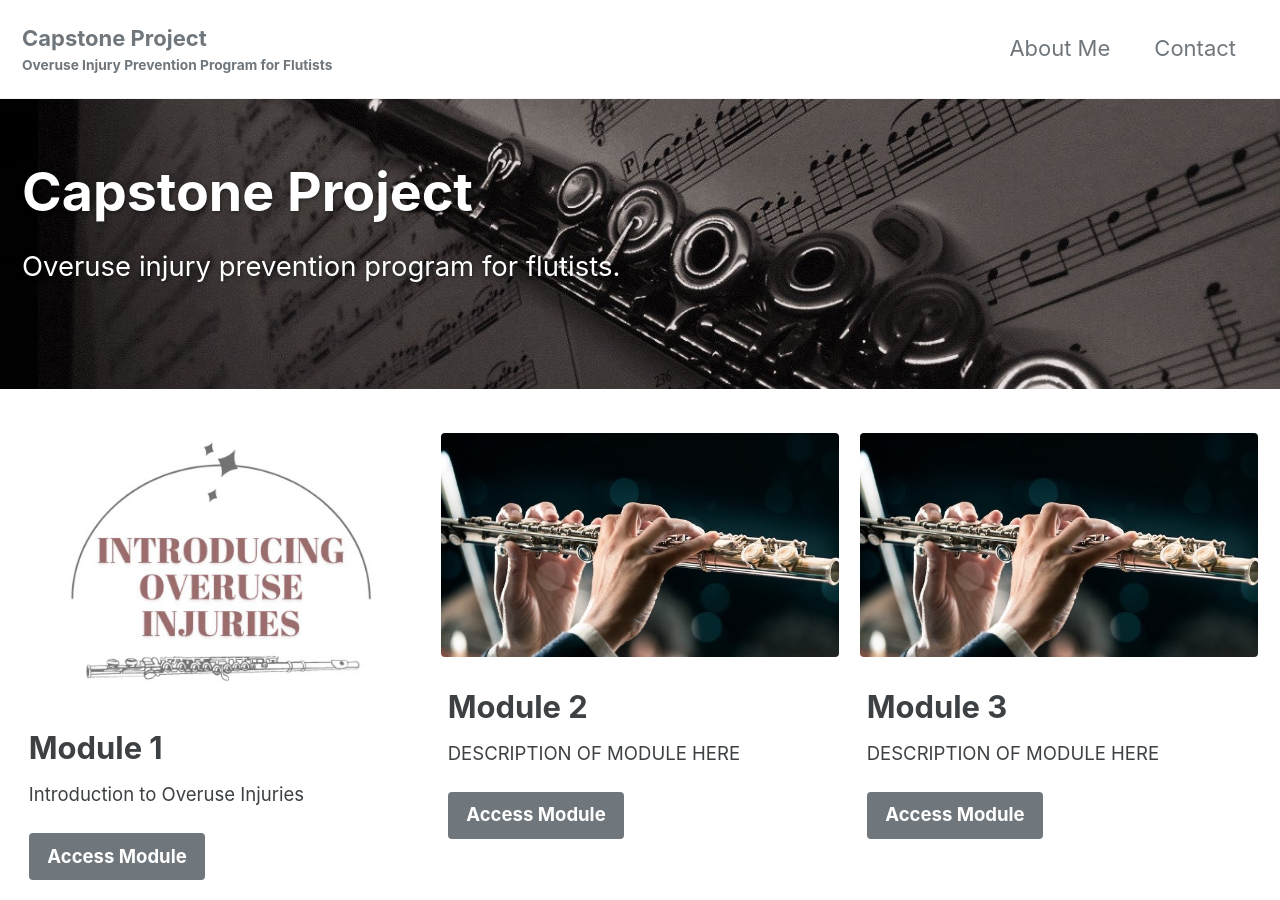
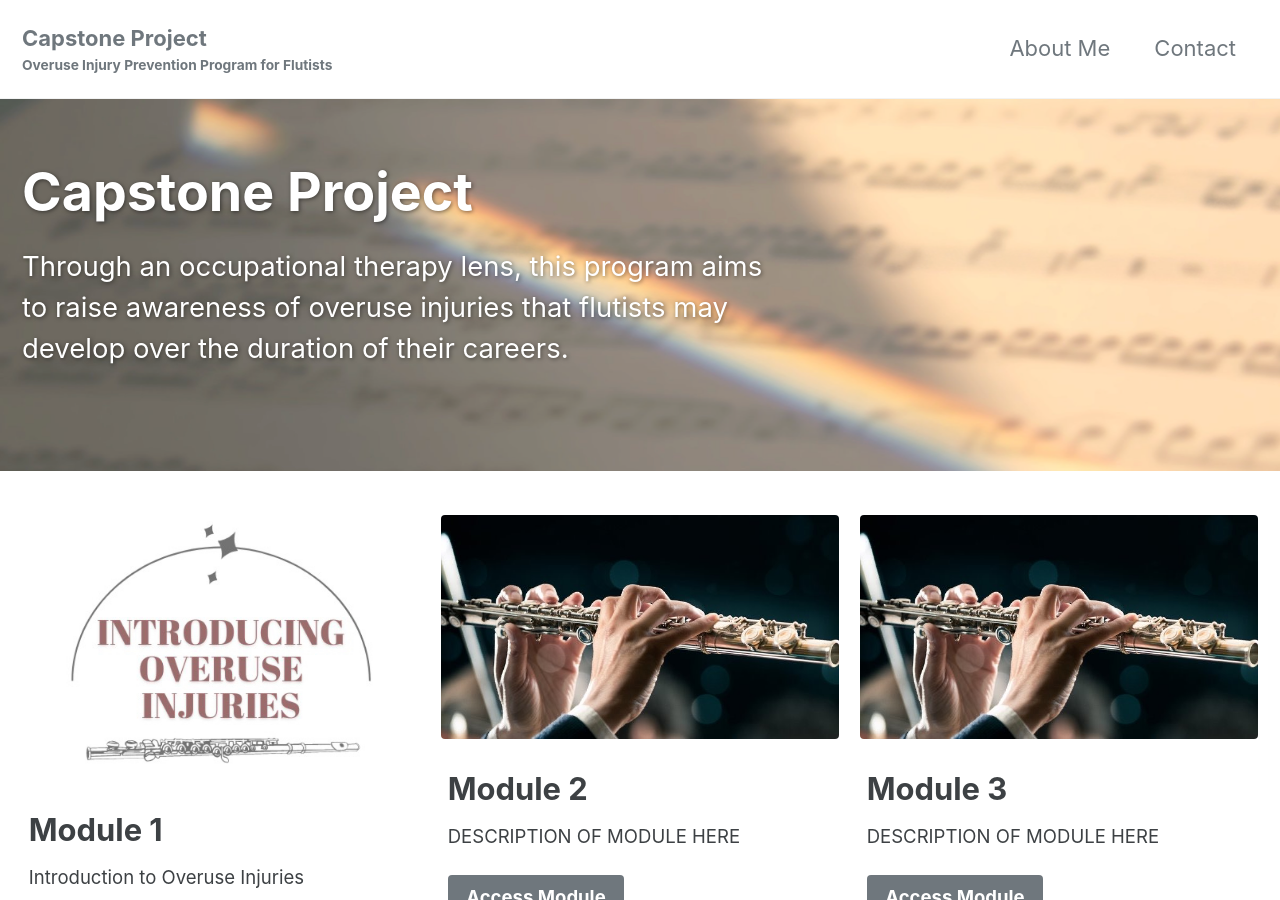
Before and after one commit to jkimOTD/old_site, a Jekyll site: the page built from index.html, in a window 1280 px wide and 900 px high. Built offline with Jekyll 4.4.1, drawn with Linux system fonts in a browser that asks for light colours; cached includes are drawn as plain includes; the list of posts is cut into pages by our own code.

Commit message:
Update index.html

```diff
--- a/index.html
+++ b/index.html
@@ -4,9 +4,9 @@ permalink: /
 hidden: true
 header:
   overlay_color: "#c2a57a"
-  overlay_image: /assets/images/flute_test2.jpg
+  overlay_image: assets/images/background_test.png
 excerpt: >
-  Overuse injury prevention program for flutists.<br/>
+  Through an occupational therapy lens, this program aims to raise awareness of overuse injuries that flutists may develop over the duration of their careers.
 feature_row:
   - image_path: /assets/images/module1.jpg
     alt: "Module 1"
```
